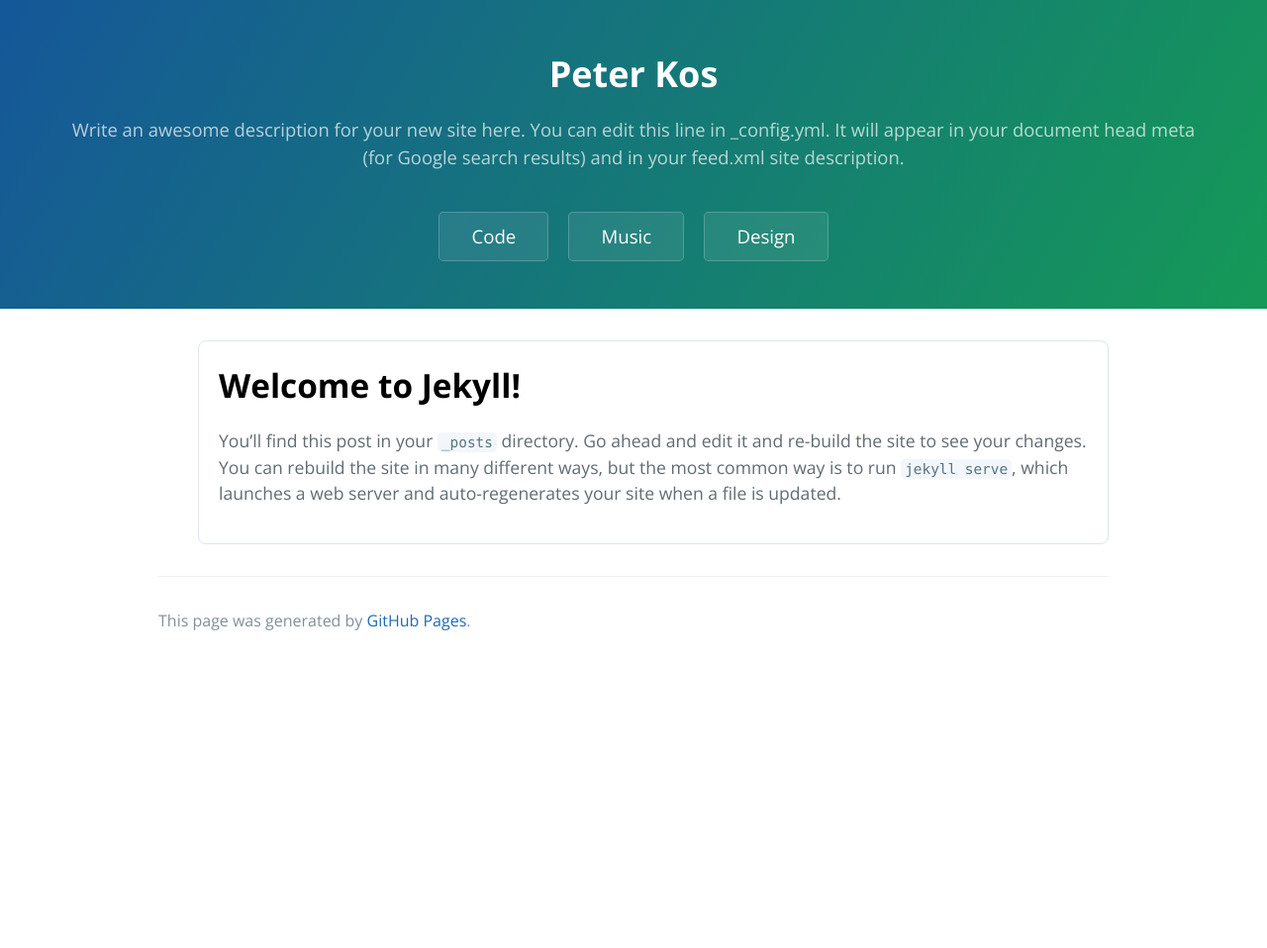
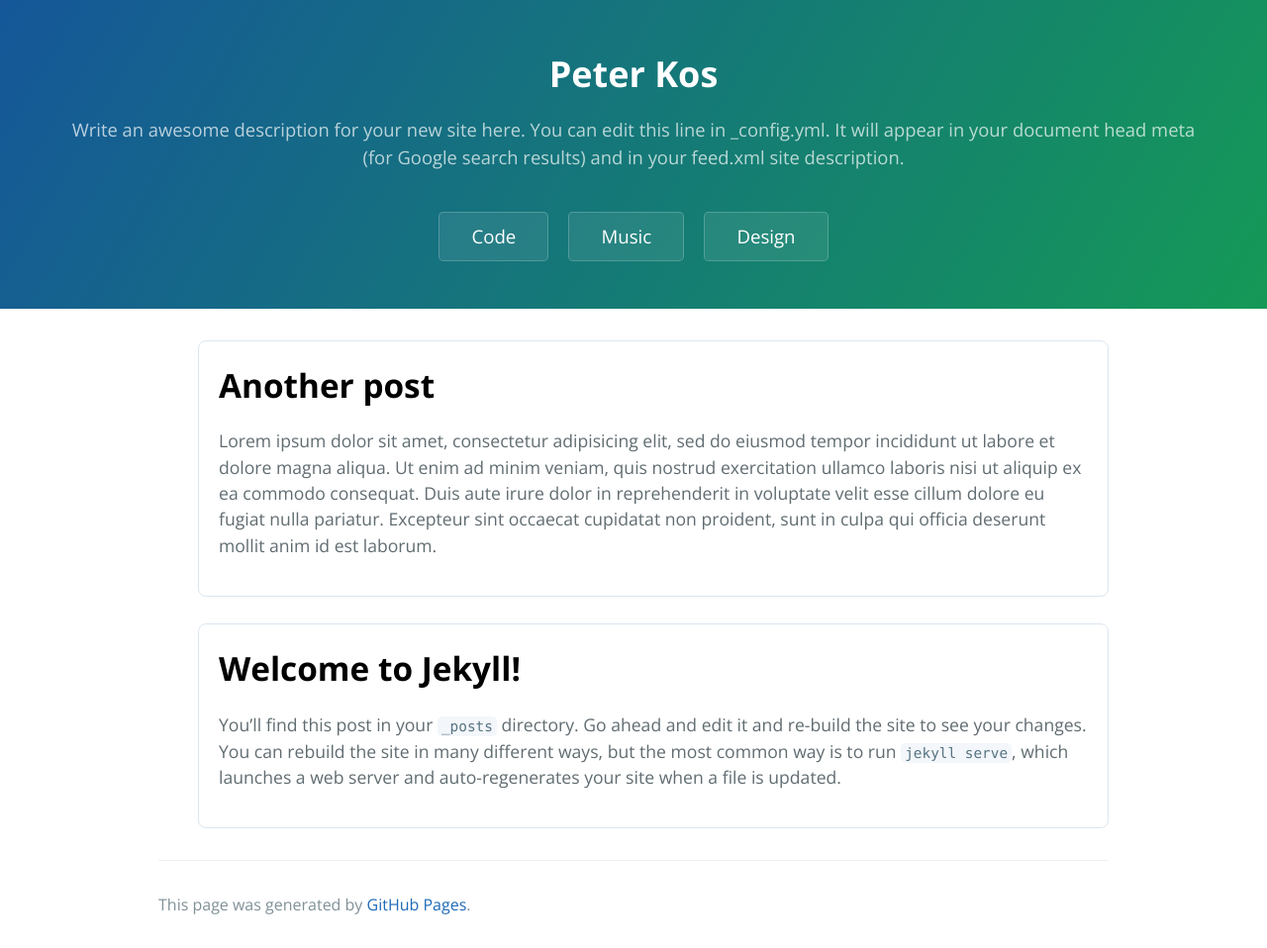
Before and after one commit to peterkos/peterkos.github.io, a Jekyll site: the page built from index.md, in a window 1280 px wide. Shown: the whole page at 99% size. Built offline with Jekyll 4.4.1, drawn with Linux system fonts in a browser that asks for light colours; before the commit the page ends 900 px from its top, so only the background shows below that.

Commit message:
Post spacing, added a second test post

```diff
--- /dev/null
+++ b/_posts/2017-08-04-another-post.markdown
@@ -0,0 +1,12 @@
+---
+layout: post
+title:  "Another post"
+date:   2017-08-03 19:56:39 -0400
+categories:
+---
+Lorem ipsum dolor sit amet, consectetur adipisicing elit, sed do eiusmod
+tempor incididunt ut labore et dolore magna aliqua. Ut enim ad minim veniam,
+quis nostrud exercitation ullamco laboris nisi ut aliquip ex ea commodo
+consequat. Duis aute irure dolor in reprehenderit in voluptate velit esse
+cillum dolore eu fugiat nulla pariatur. Excepteur sint occaecat cupidatat non
+proident, sunt in culpa qui officia deserunt mollit anim id est laborum.
--- a/assets/css/style.scss
+++ b/assets/css/style.scss
@@ -25,10 +25,10 @@
 .posts li {
 
 	list-style: none;
-	// background-color: #e6e6e6;
 	border: thin solid $border-color;
 	border-radius: 8px;
 	padding: 20px;
+	margin-top: 3%;
 
 	&:hover {
 		// Random idea: y-offset based on screen position?
@@ -39,6 +39,5 @@
 		color: black;
 		font-size: 25pt;
 		font-weight: bold;
-
 	}
 }
```
